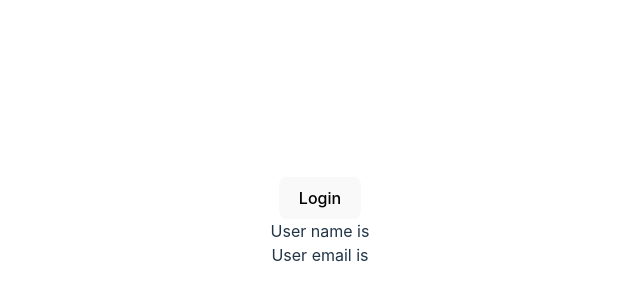
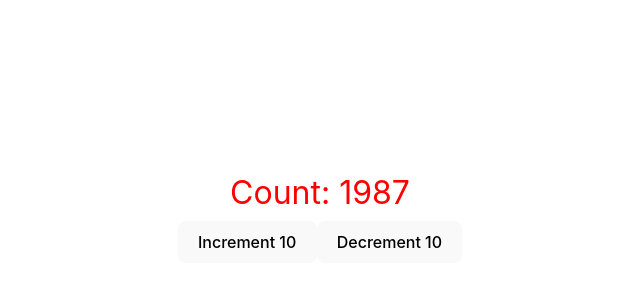
Before and after one commit to tvviem/vite-react-ts-learn, a React (Vite) app: page / in a window 1280 px wide. Shown: the part 178-478 px from the top of the page, without its empty margins (320-960 px from the left). Built offline with nearby package versions, Linux system fonts and the light colour scheme.

Commit message:
7 - useReducer to manage complex state logic and next state depends on previous state

```diff
--- a/src/App.tsx
+++ b/src/App.tsx
@@ -1,10 +1,10 @@
 import './App.css';
-import { User } from './components/state/User';
+import { Counter } from './components/state/Counter';
 
 function App() {
   return (
     <div className="App">
-      <User />
+      <Counter />
     </div>
   );
 }
--- /dev/null
+++ b/src/components/state/Counter.tsx
@@ -0,0 +1,39 @@
+import { useReducer } from 'react';
+
+type CounterState = {
+  count: number;
+};
+type CounterAction = {
+  type: string;
+  payload: number;
+};
+
+const initialState = { count: 1987 };
+
+function reducer(state: CounterState, action: CounterAction) {
+  switch (action.type) {
+    case 'increment':
+      return { count: state.count + action.payload };
+    case 'decrement':
+      return { count: state.count - action.payload };
+    default:
+      return state;
+  }
+}
+
+export const Counter = () => {
+  const [state, dispatch] = useReducer(reducer, initialState);
+  return (
+    <>
+      <div style={{ color: 'red', fontSize: '2rem', marginBottom: '1rem' }}>
+        Count: {state.count}{' '}
+      </div>
+      <button onClick={() => dispatch({ type: 'increment', payload: 10 })}>
+        Increment 10
+      </button>
+      <button onClick={() => dispatch({ type: 'decrement', payload: 10 })}>
+        Decrement 10
+      </button>
+    </>
+  );
+};
```
